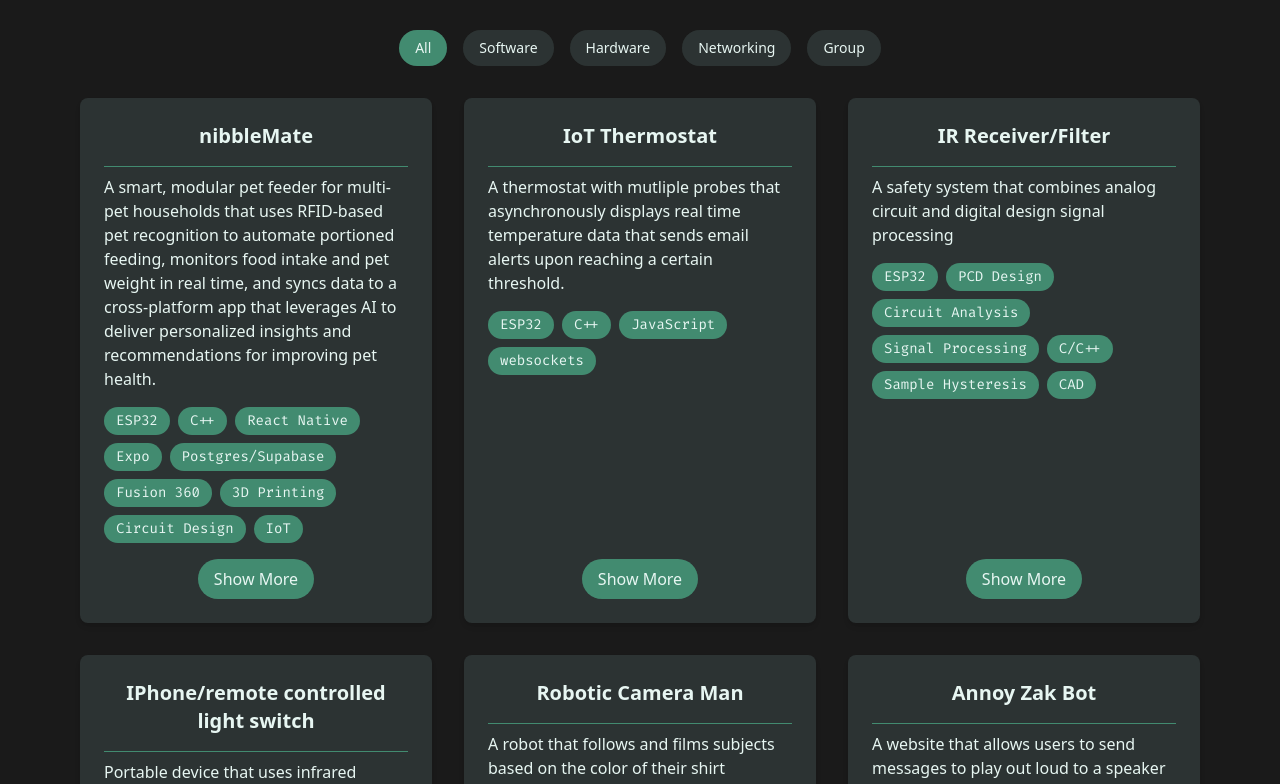
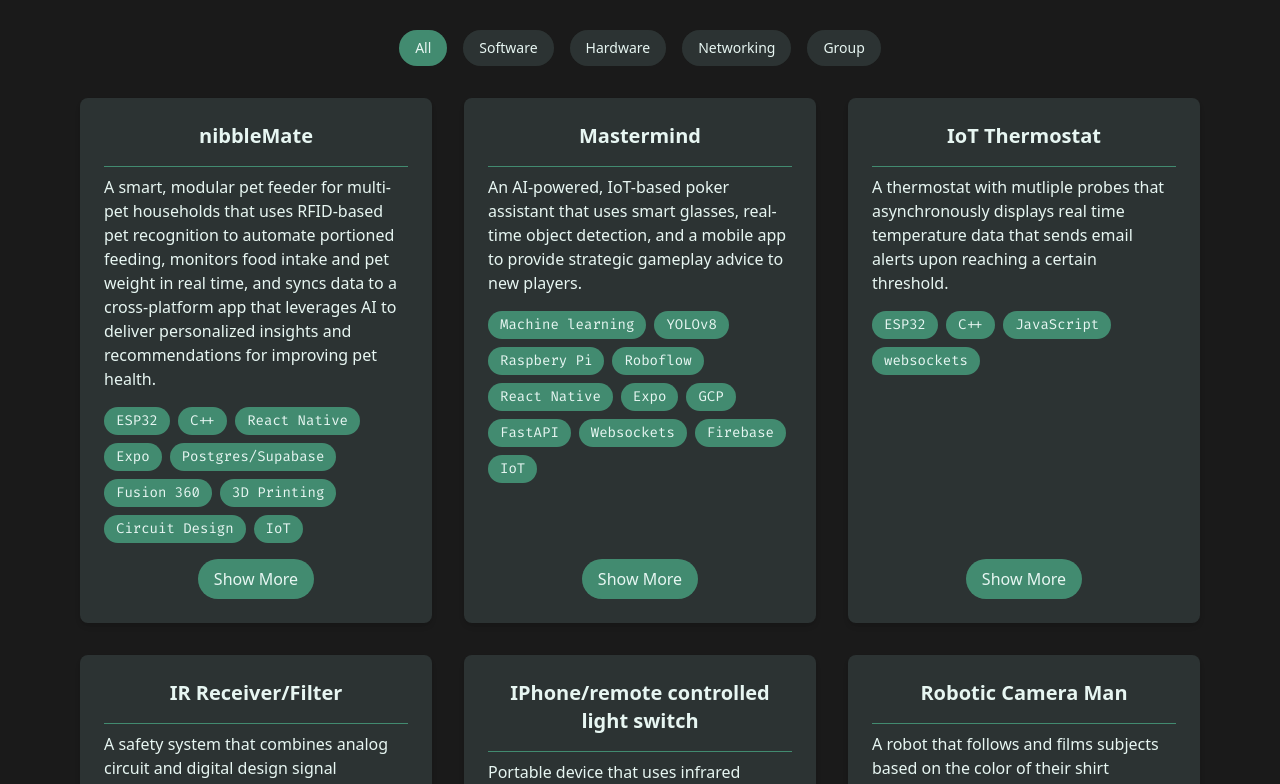
Before and after one commit to ZakMin11/personal-portfolio, a React (Vite) app: page / in a window 1280 px wide. Shown: the part 2046-2830 px from the top of the page. Built offline with nearby package versions, Linux system fonts and the light colour scheme.

Commit message:
added mastermind project

```diff
--- a/src/data/projects.js
+++ b/src/data/projects.js
@@ -2,6 +2,7 @@ import dev from '../assets/projectAssets/nibbleMate/dev.png';
 import threeD from '../assets/projectAssets/nibbleMate/3d.png';
 import schem from '../assets/projectAssets/nibbleMate/schem.png';
 import schema from '../assets/projectAssets/nibbleMate/schema.png';
+import master from '../assets/projectAssets/mastermind/master.png';
 import therm1 from '../assets/projectAssets/thermostat/front.jpg';
 import therm2 from '../assets/projectAssets/thermostat/inside.JPG';
 import ir1 from '../assets/projectAssets/irReceiver/circuit.jpg';
@@ -23,6 +24,16 @@ const projects = [
       link: "",
       images: [threeD, dev, schem, schema],
       videoLink: "https://www.youtube.com/embed/r1YfOpTduMA?si=GI9WjTnuAIHjcpp5"
+    },
+    {
+      title: "Mastermind",
+      type: ["Hardware", "Software", "Networking", "Group"],
+      description: "An AI-powered, IoT-based poker assistant that uses smart glasses, real-time object detection, and a mobile app to provide strategic gameplay advice to new players.",
+      detailedDescription: "Mastermind is a real-time intelligent poker assistant that uses a wearable Raspberry Pi-based camera system embedded in 3D-printed glasses to identify playing cards during live gameplay. The device streams video to a FastAPI inference server hosted on Google Cloud Platform, where a fine-tuned YOLOv8 model detects the cards in view. These card values are then stored and synchronized using Firebase’s real-time database and Firestore services. I developed the mobile application using React Native and Expo, building out the frontend layout and enabling real-time interaction with the backend. The app allows users to view detected cards and receive poker strategy advice at each game stage (pre-flop, flop, turn, river), which is generated using structured queries to OpenAI's ChatGPT-3.5-Turbo API. I also contributed to the project’s backend architecture by helping design the data flow between the Pi, inference server, Firebase, and app—ensuring a responsive and secure experience through proper use of Firebase Authentication and cloud-based callbacks. This system showcases seamless integration between embedded vision, AI inference, real-time data pipelines, and cross-platform app development, all structured to deliver actionable poker advice in an intuitive user interface.",
+      technologies: ["Machine learning", "YOLOv8", "Raspbery Pi", "Roboflow", "React Native", "Expo", "GCP", "FastAPI", "Websockets", "Firebase", "IoT"],
+      link: "",
+      images: [master],
+      videoLink: "https://www.youtube.com/embed/NuvCnjqJPv8"
     },
     {
       title: "IoT Thermostat",
```
Also changed, not shown: src/assets/projectAssets/mastermind/master.png (added).
